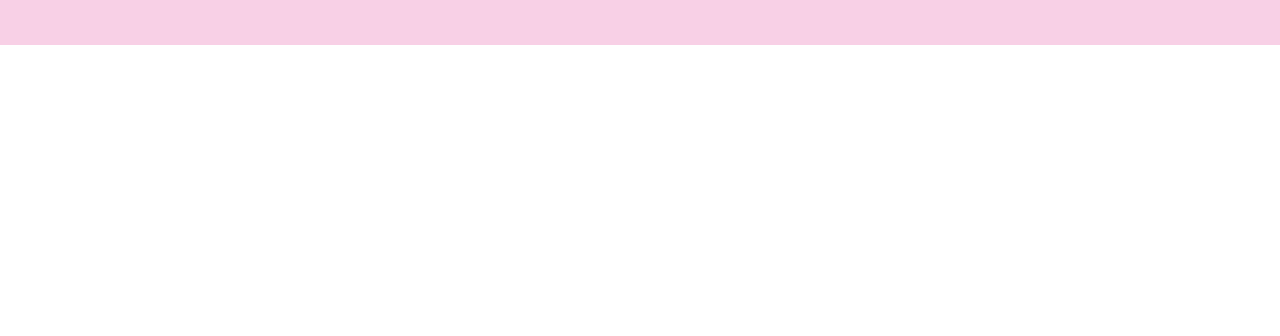
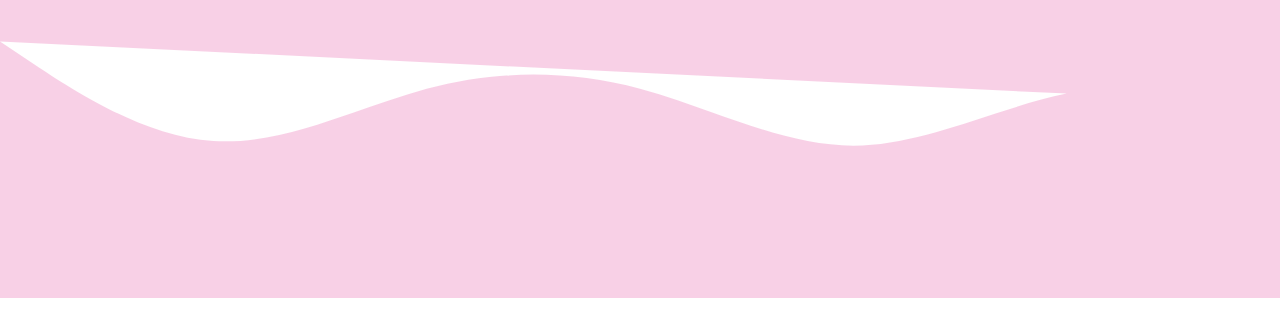
Before and after one commit to riskacamelia/uas, a plain HTML site: page index.html in a window 1280 px wide. Shown: the part 396-732 px from the top of the page. Drawn offline with nearby package versions, Linux system fonts and the light colour scheme.

Commit message:
ss gelombang

```diff
--- a/index.html
+++ b/index.html
@@ -72,14 +72,15 @@
       </p>
 
       <!-- Gelombang -->
-      <!-- <svg xmlns="http://www.w3.org/2000/svg" viewBox="0 0 1440 320">
+      <svg xmlns="http://www.w3.org/2000/svg" viewBox="0 0 1440 320">
         <path
           fill="#ffff"
           fill-opacity="1"
-          d="M0,32L40,58.7C80,85,160,139,240,144C320,149,400,107,480,85.3C560,64,640,64,720,85.3C800,107,880,149,960,149.3C1040,149,1120,107,1200,90.7C1280,75,1360,85,1400,90.7L1440,96L1440,320L1400,320C1360,320,1280,320,1200,320C1120,320,1040,320,960,320C880,320,800,320,720,320C640,320,560,320,480,320C400,320,320,320,240,320C160,320,80,320,40,320L0,320Z"
+          d="M0,32L40,58.7C80,85,160,139,240,144C320,149,400,107,480,85.3C560,64,640,64,720,85.3C800,107,880,149,960,149.3C1040,149,1120,107,1200,90.7C1280,75,1360,85,1400,90.
+          7L1440,96L1440,320L1400,320C1360,320,1280,320,1200,320C1120,320,1040,320,960,320C880,320,800,320,720,320C640,320,560,320,480,320C400,320,320,320,240,320C160,320,80,320,40,320L0,320Z"
         ></path>
       </svg>
-    </section> -->
+    </section>
     <!-- Akhir Jumbotron -->
 
     <script
--- a/style.css
+++ b/style.css
@@ -1,4 +1,4 @@
 .jumbotron {
-  padding: 2rem 1rem;
+  padding-top: 2rem;
   background-color: #f8d0e6;
 }
```
Also changed, not shown: ss gelombang/Screenshot 2025-07-14 171610.png (added), ss gelombang/Screenshot 2025-07-14 171738.png (added), ss gelombang/Screenshot 2025-07-14 171825.png (added), 1 other file.
